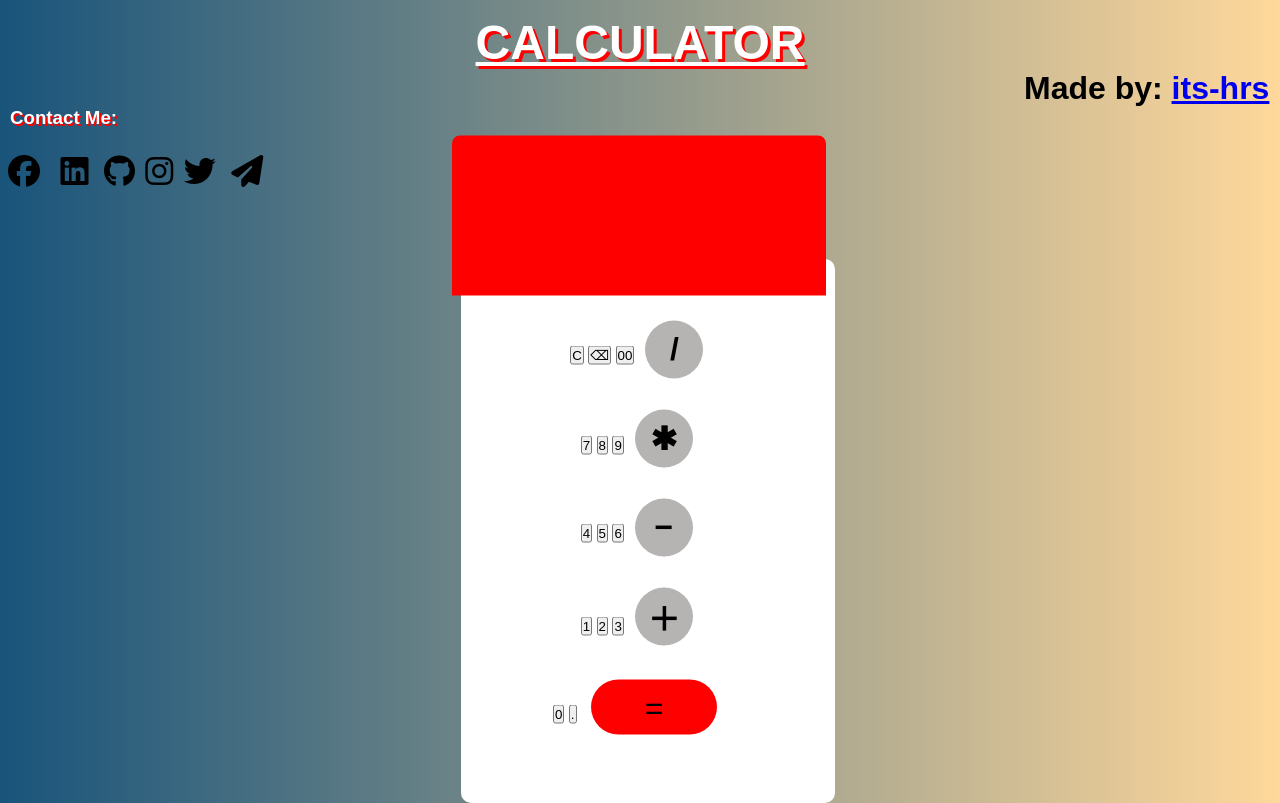
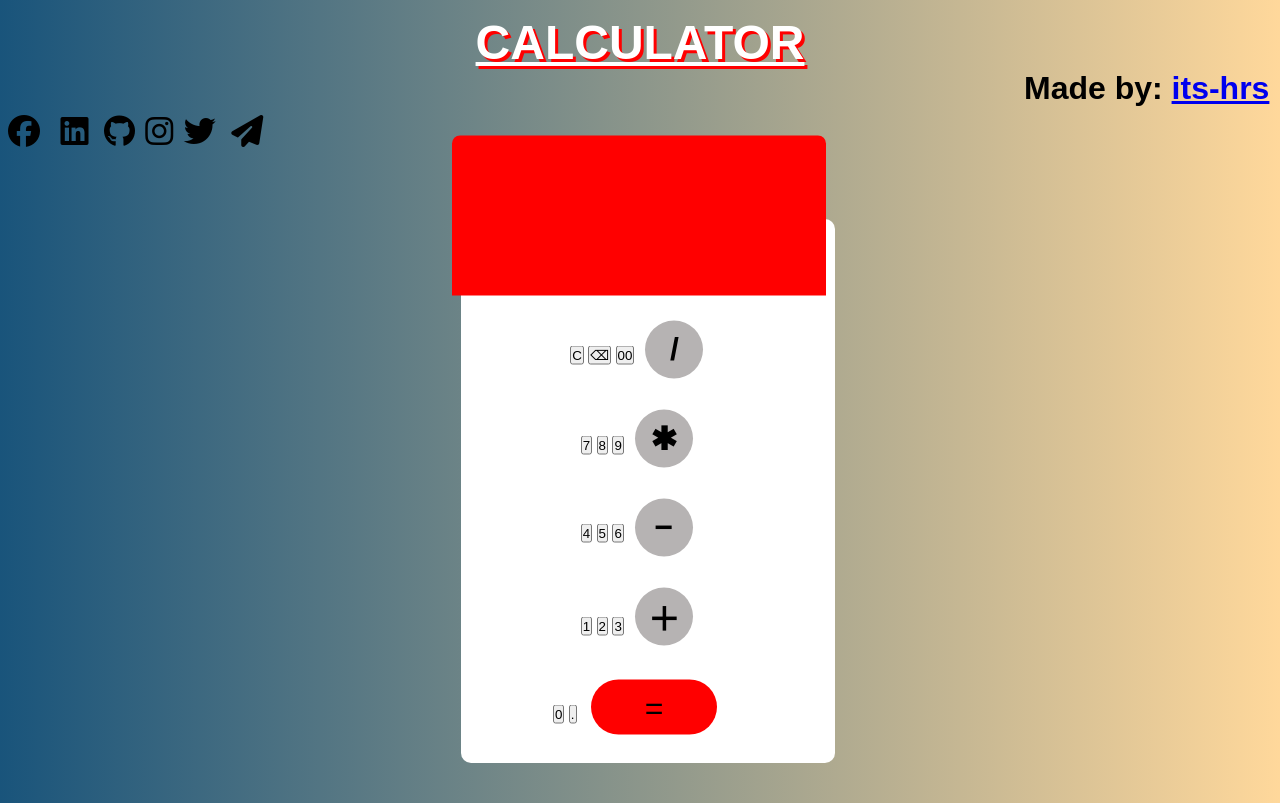
Before and after one commit to mj-this-side/Calculator-Project, a plain HTML site: page calculator.html in a window 1280 px wide. Drawn offline with Linux system fonts and the light colour scheme.

Commit message:
Update calculator.html

```diff
--- a/calculator.html
+++ b/calculator.html
@@ -9,13 +9,13 @@
 
     <h1>CALCULATOR</h1>
     <h2>Made by: <a href="https://github.com/its-hrs" target="_blank">its-hrs</a></h2>
-    <h3 style="margin-left:10px">Contact Me:</h3><br />
+
     <a href="https://www.facebook.com/PotterHead9347" target="_blank"><i style="padding: 8px;"  class="fab fa-facebook fa-2x" id="fb"></i></a>
     <a href="https://www.linkedin.com/in/harsh-saxena-8a9429178/" target="_blank"><i style="padding: 8px;" class="fab fa-linkedin fa-2x" id="linkedin"></i></a>
-    <a href="https://github.com/its-hrs" target="_blank"><i style="padding: 3px;" class="fab fa-github fa-2x" id="github"></i></a>
-    <a href="https://www.instagram.com/_its_hrs/" target="_blank"><i style="padding: 3px;" class="fab fa-instagram fa-2x" id="insta"></i></a>
-    <a href="https://twitter.com/Saxenaboy_123" target="_blank"><i style="padding: 3px;" class="fab fa-twitter fa-2x" id="tweet"></i></a>
-    <a href="mailto: harsh27725@gmail.com"  target="_blank"><i style="padding: 8px;" class="fas fa-paper-plane fa-2x" id="mail"></i></a>
+    <a href="https://github.com/mj-this-side" target="_blank"><i style="padding: 3px;" class="fab fa-github fa-2x" id="github"></i></a>
+    <a href="https://www.instagram.com/mj_this_side_/" target="_blank"><i style="padding: 3px;" class="fab fa-instagram fa-2x" id="insta"></i></a>
+    <a href="https://twitter.com/MrityunjayDixi9" target="_blank"><i style="padding: 3px;" class="fab fa-twitter fa-2x" id="tweet"></i></a>
+    <a href="mailto: dixitmrityunjay321@gmail.com"  target="_blank"><i style="padding: 8px;" class="fas fa-paper-plane fa-2x" id="mail"></i></a>
    </body>
 
    <div id="main">
```
